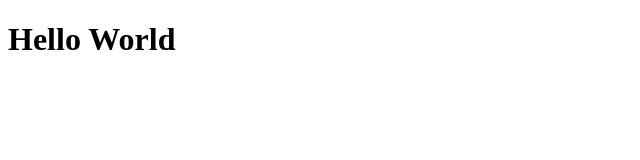
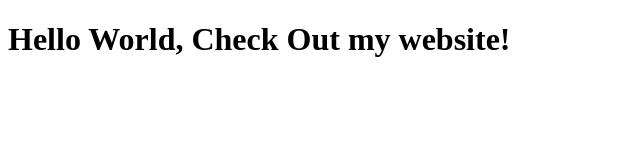
Before and after one commit to jinendrarpatil/Portfolio, a plain HTML site: page index.html in a window 1280 px wide. Shown: the whole page, without its empty margins (0-640 px from the left). Drawn offline with Linux system fonts and the light colour scheme.

Commit message:
second commit

```diff
--- a/index.html
+++ b/index.html
@@ -5,6 +5,6 @@
     <meta name="viewport" content="width=device-width, initial-scale=1.0" />
     <title>Portfolio</title>
   </head>
-  <h1>Hello World</h1>
+  <h1>Hello World, Check Out my website!</h1>
   <body></body>
 </html>
```
